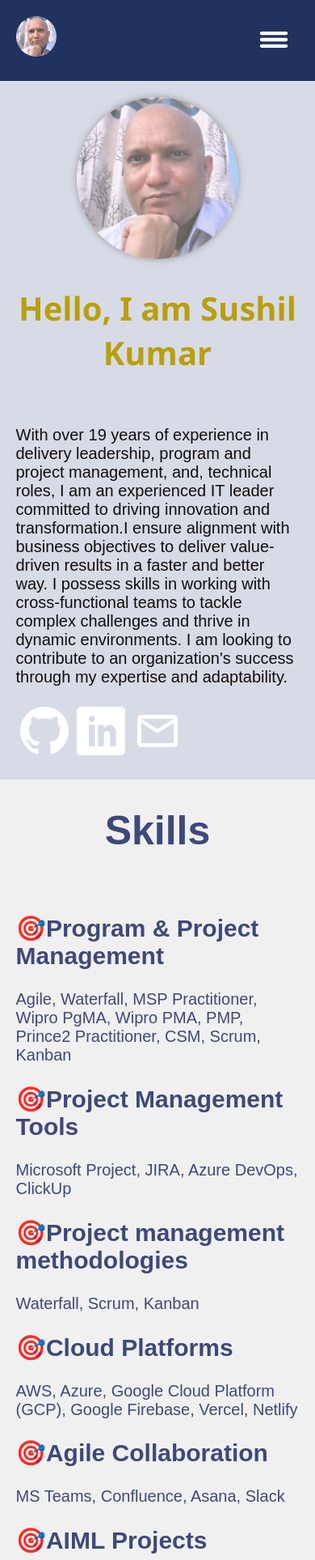
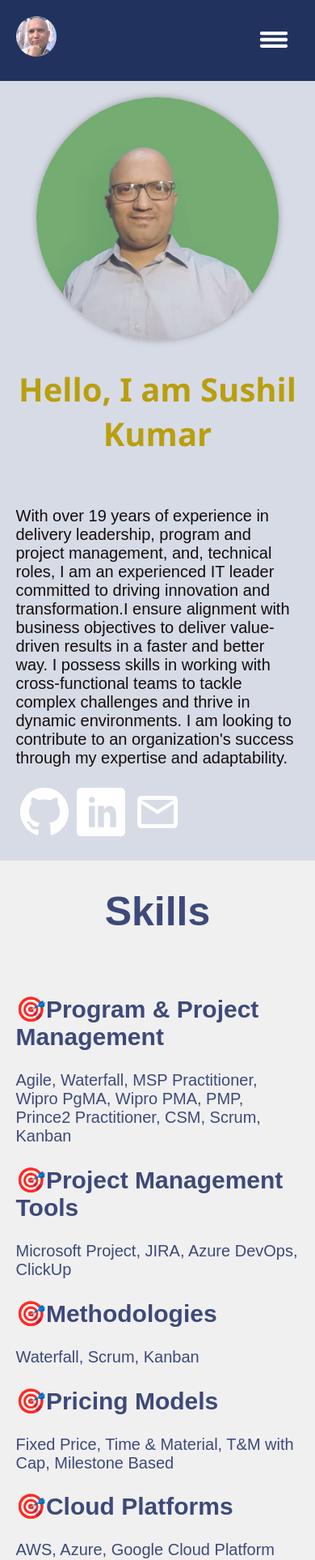
Before and after one commit to sushblock/simple_portfolio, a React (Create React App) app: page / in a window 390 px wide. Shown: the top 1927 px of the page at 81% size. Built offline with nearby package versions, Linux system fonts and the light colour scheme.

Commit message:
Images and format changes

```diff
--- a/src/data/data.js
+++ b/src/data/data.js
@@ -18,84 +18,90 @@ const skills = [
   },
   {
     id: 3,
-    name: "🎯Project management methodologies",
+    name: "🎯Methodologies",
     level:
       "Waterfall, Scrum, Kanban",
   },
   {
     id: 4,
+    name: "🎯Pricing Models",
+    level:
+      "Fixed Price, Time & Material, T&M with Cap, Milestone Based",
+  },
+  {
+    id: 5,
     name: "🎯Cloud Platforms",
     level:
       "AWS, Azure, Google Cloud Platform (GCP), Google Firebase, Vercel, Netlify",
   },
   {
-    id: 5,
+    id: 6,
     name: "🎯Agile Collaboration",
     level:
       "MS Teams, Confluence, Asana, Slack",
   },
   {
-    id: 6,
+    id: 7,
     name: "🎯AIML Projects",
     level:
       "Amazon SageMaker, A2I, OpenAI, LangChain, Hugging Face, Replicate",
   },
   {
-    id: 7,
+    id: 8,
     name: "🎯Software stack",
     level:
       "MERN, Next JS, Java/J2ee Full Stack, Python",
   },
   {
-    id: 8,
+    id: 9,
     name: "🎯Authentication",
     level:
       "OAuth, Firebase Authentication, Clerk",
   },
   {
-    id: 9,
+    id: 10,
     name: "🎯Styling",
     level:
       "TailwindCSS, StyledComponents, CSS",
   },
   {
-    id: 10,
+    id: 11,
     name: "🎯Quality Assurance and Testing",
     level:
       "Postman, Mocha, Selenium, JUnit, Insomnia",
   },
   {
-    id: 11,
+    id: 12,
     name: "🎯Databases",
     level:
       "MongoDB, MySQL, Oracle, Apache Kafka, Planet Scale, Pinecone, Chroma DB",
   },
   {
-    id: 12,
+    id: 13,
     name: "🎯Payment gateway integrations",
     level:
       "Razorpay, Stripe",
   },
   {
-    id: 13,
+    id: 14,
     name: "🎯DevOps Tools/ Config and Release management/ CI/CD",
     level:
       "JIRA, Azure DevOps",
   },
   {
-    id: 14,
+    id: 15,
     name: "🎯Configuration management/Version Control",
     level:
       "Git, SVN, GitLab",
   },
   {
-    id: 15,
+    id: 16,
     name: "🎯Process Improvement",
     level:
       "Lean Six Sigma, Kaizen",
   },
   {
-    id: 16,
+    id: 17,
     name: "🎯Communication",
     level:
       "Microsoft Teams, Zoom, WebEx, GoogleMeet",
@@ -227,7 +233,8 @@ const projectList = [
       "Code Generation: The app provides code generation capabilities, assisting users in creating code snippets and even entire scripts efficiently.",
       "Image Generation: Users can generate images using state-of-the-art AI algorithms, allowing for quick and customized visual content creation.",
       "Audio Generation: The app facilitates the creation of audio content through AI-powered algorithms, enabling users to generate various audio elements with ease.",
-      "Video Generation: Users can leverage AI to generate engaging video content, streamlining the process of video creation for different purposes."
+      "Video Generation: Users can leverage AI to generate engaging video content, streamlining the process of video creation for different purposes.",
+      "PWA: This app is a NextJS Progressive Web App using Workbox API. So this app is installable on user mobile."
     ],
     toolsAndTechnologies: {
       "NextJS": "The app is built using NextJS, a modern web framework that offers server-side rendering and efficient client-side routing.",
--- a/src/pages/Home.js
+++ b/src/pages/Home.js
@@ -6,7 +6,7 @@ import { Link } from "react-router-dom";
 import { ImLinkedin } from "react-icons/im";
 import { BsGithub } from "react-icons/bs";
 import { MdOutlineEmail } from "react-icons/md";
-import logo192 from "../assets/logo192.png";
+import logo192 from "../assets/logo192.avif";
 
 function Home() {
   return (
--- a/src/styles/Home.css
+++ b/src/styles/Home.css
@@ -21,8 +21,8 @@
 
 .about .profile-image {
   border-radius: 50%;
-  width: 200px;
-  height: 200px;
+  width: 300px;
+  height: 300px;
   object-fit: cover;
   box-shadow: 0px 0px 10px #888888;
   opacity: 0.8;
--- a/src/styles/Projects.css
+++ b/src/styles/Projects.css
@@ -72,8 +72,4 @@
   .projectList {
     width: 100%;
   }
-  .projectItem {
-    width: 250px;
-    height: 250px;
-  }
 }
```
Also changed, not shown: src/assets/logo192.avif (added).
